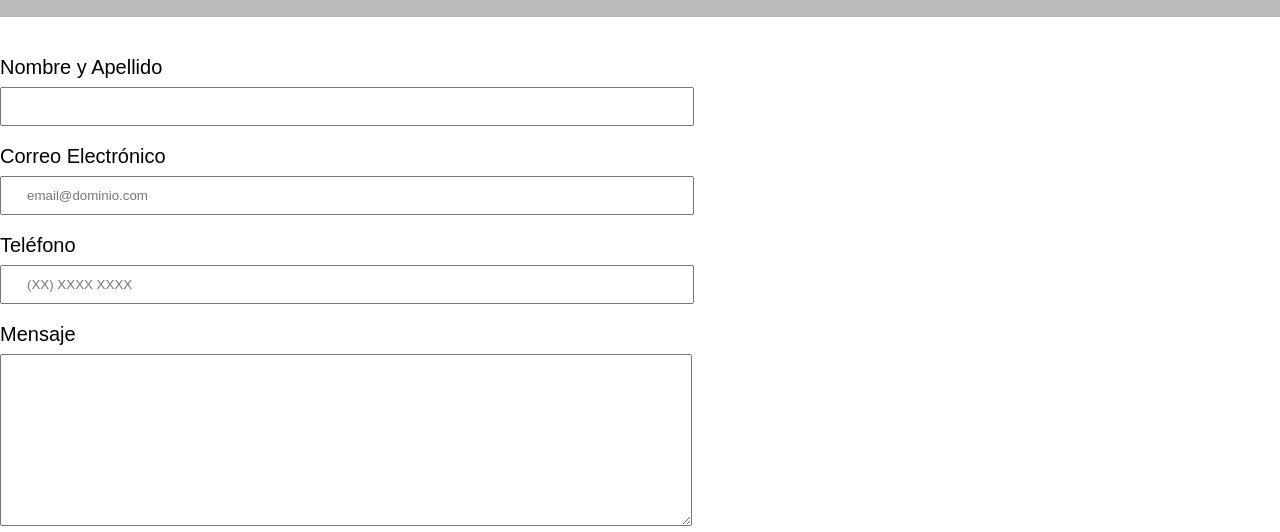
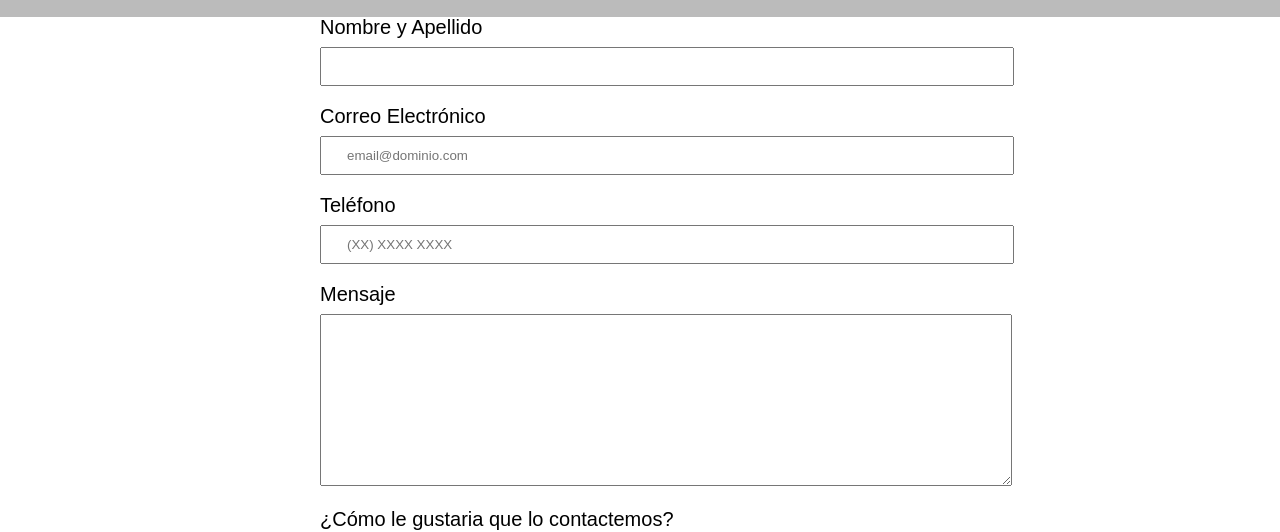
Before and after one commit to LuisJulian17/CursoAlura, a plain HTML site: page contacto.html in a window 1280 px wide. Shown: the part 276-808 px from the top of the page. Drawn offline with Linux system fonts and the light colour scheme.

Commit message:
Centrando pagina contacto

```diff
--- a/contacto.html
+++ b/contacto.html
@@ -30,7 +30,7 @@
         </div>
     </header>
     <main>
-        <form>
+        <form class="centrarcont">
             <label for="nombreapellido">Nombre y Apellido</label>
             <input type="text" id="nombreapellido" class="input-padron" required>
 
--- a/style.css
+++ b/style.css
@@ -98,10 +98,9 @@ form label, form legend{
 }
 
 .input-padron {
-    display: block;
     margin: 0 0 20px;
     padding: 10px 25px;
-    width: 50%;
+    width: 100%;
 }
 
 .checkbox{
@@ -347,3 +346,7 @@ whidth: cal(40% - (26px *4) esto hace que la imagen crezca o se haga mas pequeñ
         width: 60%;
     }
 }
+.centrarcont{
+    margin: auto;
+    width: 50%;
+}
```
